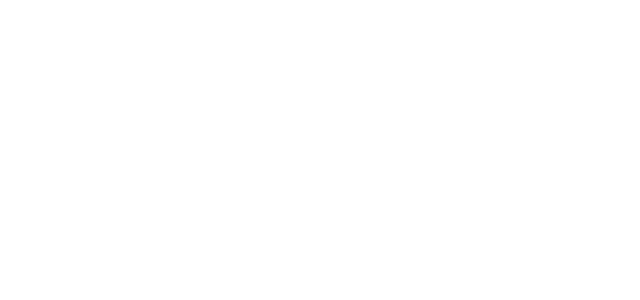
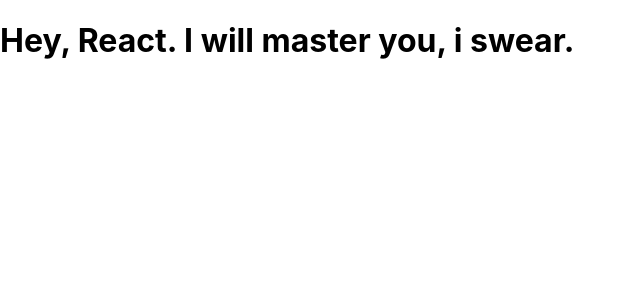
Before and after one commit to mambachristophersteven/react-beginning, a React (Create React App) app: page / in a window 1280 px wide. Shown: the top 300 px of the page, without its empty margins (0-640 px from the left). Built offline with nearby package versions, Linux system fonts and the light colour scheme.

Commit message:
getting to know that i can declare and call variables in my components in curly brackets

```diff
--- a/src/App.js
+++ b/src/App.js
@@ -1,8 +1,9 @@
+import Header from "./Components/Header/Header";
 
 function App() {
   return (
     <div className="app">
-
+      <Header/>
     </div>
   );
 }
--- a/src/Components/Header/Header.jsx
+++ b/src/Components/Header/Header.jsx
@@ -1,7 +1,7 @@
 import React from 'react'
 
 const Header = () => {
-    const title = "Hey, React. I will master to you, i swear."
+    const title = "Hey, React. I will master you, i swear."
   return (
     <div>
         <h1>{title}</h1>
```
